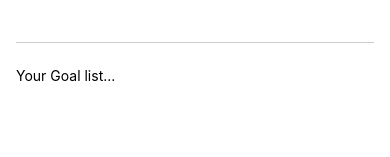
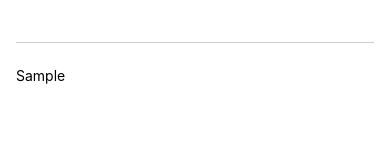
Before and after one commit to nikhil149/React-Native, a React Native app: screen / in a window 390 px wide. Both pictures are taken after typing "Sample" into the empty fields and a click on the button "ADD GOAL". Shown: the part 128-285 px from the top of the page. Built offline with nearby package versions, Linux system fonts and the light colour scheme.

Commit message:
Added dynamic goal list

```diff
--- a/App.js
+++ b/App.js
@@ -3,11 +3,13 @@ import { StyleSheet, Text, View, Button, TextInput } from "react-native";
 
 export default function App() {
   const [enteredGoal, setEnteredGoal] = useState("");
+  const [goalList, setGoalList] = useState([]);
   const textInputHandler = (enteredText) => {
     setEnteredGoal(enteredText);
   };
   const addGoalHandler = () => {
     console.log(enteredGoal);
+    setGoalList((prevState) => [...prevState, enteredGoal]);
     setEnteredGoal("");
   };
   return (
@@ -22,7 +24,9 @@ export default function App() {
         <Button title="Add Goal" onPress={addGoalHandler} />
       </View>
       <View style={styles.goalsContainer}>
-        <Text>Your Goal list...</Text>
+        {goalList.map((goal, id) => (
+          <Text key={id}>{goal}</Text>
+        ))}
       </View>
     </View>
   );
```
